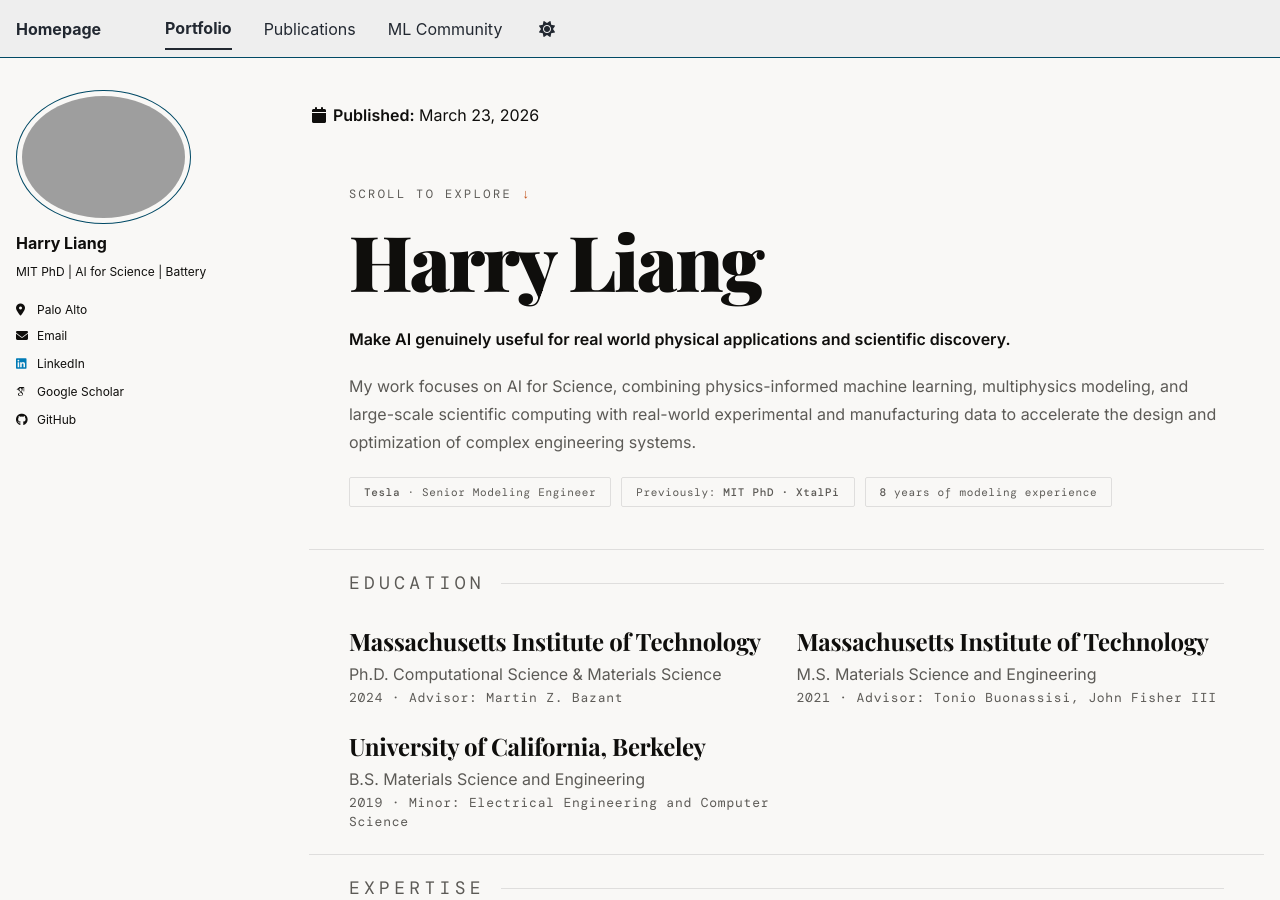
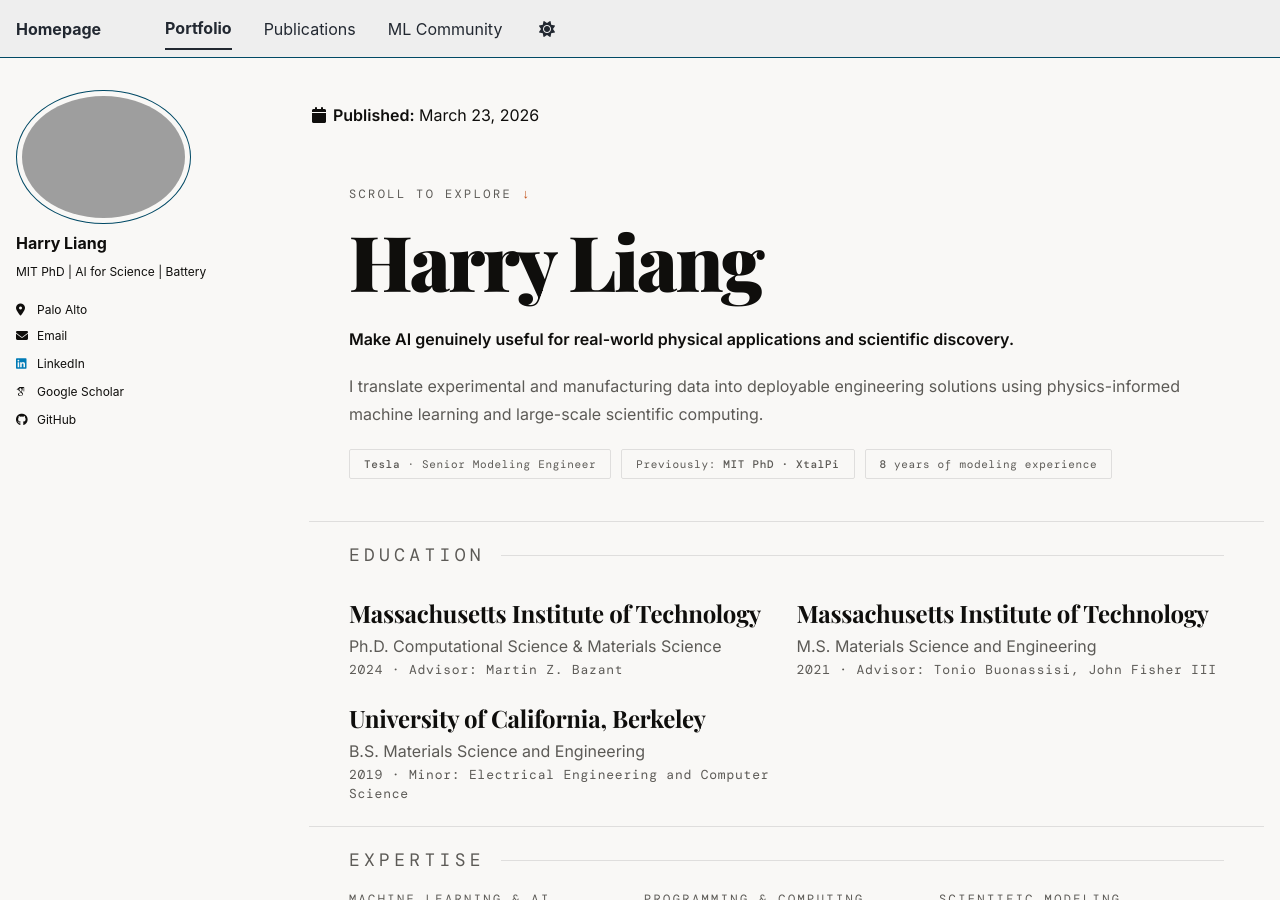
Before and after one commit to HarryQL/HarryQL.github.io, a Jekyll site: the page built from _portfolio/index.html, in a window 1280 px wide and 900 px high. Built offline with Jekyll 4.4.1, drawn with Linux system fonts in a browser that asks for light colours; some web fonts are replaced; a script bundle is joined from its source files by our own code; library files that are not in the unit come from our copies.

Commit message:
Update index.html

```diff
--- a/_portfolio/index.html
+++ b/_portfolio/index.html
@@ -298,8 +298,8 @@ title: ""
     <section class="hero">
       <div class="hero-scroll-hint">Scroll to explore</div>
       <h1 class="hero-headline">Harry Liang</h1>
-      <p class="hero-lead"><strong>Make AI genuinely useful for real world physical applications and scientific discovery.</strong></p>
-      <p class="hero-body">My work focuses on AI for Science, combining physics-informed machine learning, multiphysics modeling, and large-scale scientific computing with real-world experimental and manufacturing data to accelerate the design and optimization of complex engineering systems.</p>
+      <p class="hero-lead"><strong>Make AI genuinely useful for real-world physical applications and scientific discovery.</strong></p>
+      <p class="hero-body">I translate experimental and manufacturing data into deployable engineering solutions using physics-informed machine learning and large-scale scientific computing.</p>
       <div class="hero-badges">
         <div class="hero-badge"><span>Tesla</span> · Senior Modeling Engineer</div>
         <div class="hero-badge">Previously: <span>MIT PhD · XtalPi</span></div>
```
